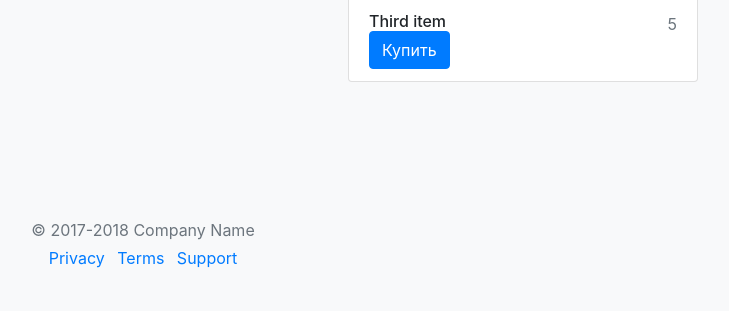
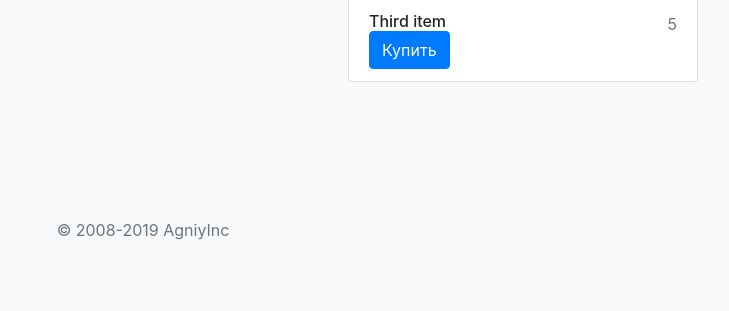
Before and after one commit to Agniy/vending, a Django app: page / in a window 1280 px wide. Shown: the part 449-760 px from the top of the page, without its empty margins (497-1226 px from the left). Run offline with Django 3.2, Linux system fonts and the light colour scheme; some libraries are stand-ins or nearby versions.

Commit message:
Добавил недостающую модель.

```diff
--- a/shop/models.py
+++ b/shop/models.py
@@ -27,6 +27,11 @@ class VMCash(AbstractCash):
         verbose_name ="деньги машины"
         verbose_name_plural = "деньги машины"
 
+class UserVMCash(AbstractCash):
+    class Meta:
+        verbose_name ="активные деньги"
+        verbose_name_plural = "активные деньги"
+
 class Product(models.Model):
     title = models.CharField('Название', max_length=255)
     price = models.PositiveIntegerField('Количество')
--- a/shop/templates/index.html
+++ b/shop/templates/index.html
@@ -8,7 +8,7 @@
     <meta name="author" content="">
     <link rel="icon" href="{% static 'img/favicon.ico' %}">
 
-    <title>Checkout example for Bootstrap</title>
+    <title>Vending machine</title>
 
     <!-- Bootstrap core CSS -->
     <link href="{% static 'bootstrap/dist/css/bootstrap.min.css' %}" rel="stylesheet">
@@ -65,12 +65,7 @@
       </div>
 
       <footer class="my-5 pt-5 text-muted text-center text-small">
-        <p class="mb-1">&copy; 2017-2018 Company Name</p>
-        <ul class="list-inline">
-          <li class="list-inline-item"><a href="#">Privacy</a></li>
-          <li class="list-inline-item"><a href="#">Terms</a></li>
-          <li class="list-inline-item"><a href="#">Support</a></li>
-        </ul>
+        <p class="mb-1">&copy; 2008-2019 AgniyInc</p>
       </footer>
     </div>
 
```
Also changed, not shown: shop/migrations/0002_uservmcash.py (added).
